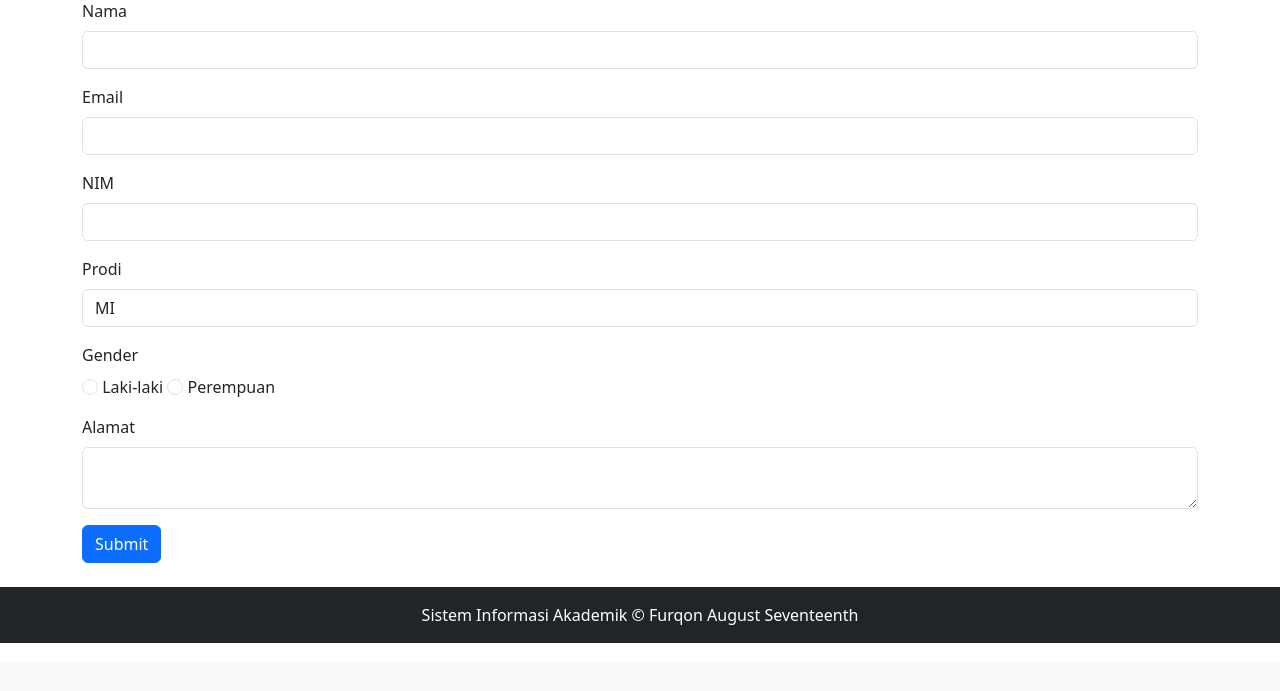
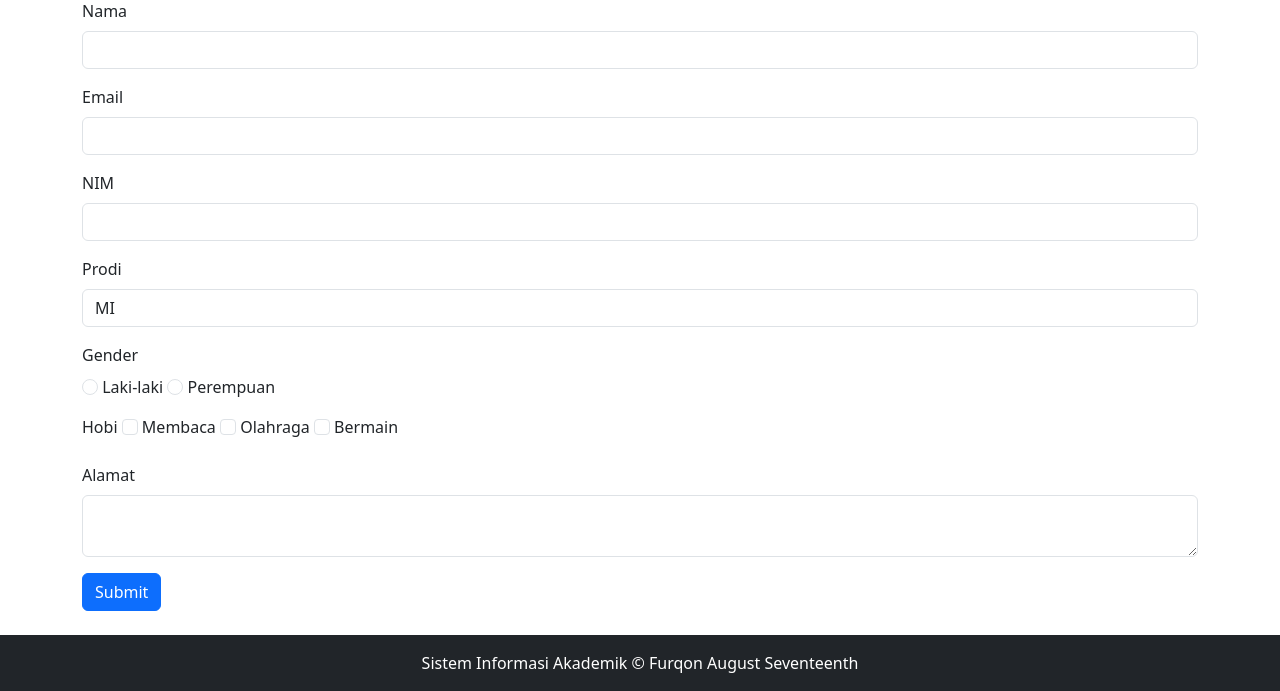
Before and after one commit to furqonaugust17/kelompok-6, a PHP site: page /index.php?page=mahasiswa&aksi=form&proses=create in a window 1280 px wide. Shown: the part 137-828 px from the top of the page. Before the commit the page ends 780 px from the top, so only its background shows below. Run offline with PHP 8.4, Linux system fonts and the light colour scheme; a user stored in the database is signed in; data comes from the database, SQL or seed files in the repository; some libraries are stand-ins or nearby versions.

Commit message:
Pesan commit yang menjelaskan perubahan

```diff
--- a/mahasiswa.php
+++ b/mahasiswa.php
@@ -110,6 +110,21 @@ switch ($aksi) {
                 </div>
             </div>
             <div class="mb-3">
+                <label for="nim" class="form-label">Hobi </label>
+                <input class="form-check-input" type="checkbox" value="membaca" name="hobi[]" id="hobi1" <?= $data != null && in_array('membaca', $hobi) ? 'checked' : ''; ?>>
+                <label class="form-check-label" for="hobi1">
+                    Membaca
+                </label>
+                <input class="form-check-input" type="checkbox" value="olahraga" name="hobi[]" id="hobi2" <?= $data != null && in_array('olahraga', $hobi) ? 'checked' : ''; ?>>
+                <label class="form-check-label" for="hobi2">
+                    Olahraga
+                </label>
+                <input class="form-check-input" type="checkbox" value="bermain" name="hobi[]" id="hobi3" <?= $data != null && in_array('bermain', $hobi) ? 'checked' : ''; ?>>
+                <label class="form-check-label" for="hobi3">
+                    Bermain
+                </label>
+            </div>
+            <div class="mb-3">
                 <label for="alamat" class="form-label">Alamat </label>
                 <textarea name="alamat" id="alamat" class="form-control"><?= ($data != null) ? $data['alamat'] : ''; ?></textarea>
             </div>
@@ -117,5 +132,4 @@ switch ($aksi) {
         </form>
 <?php
         break;
-}
-?>
+} ?>
```
